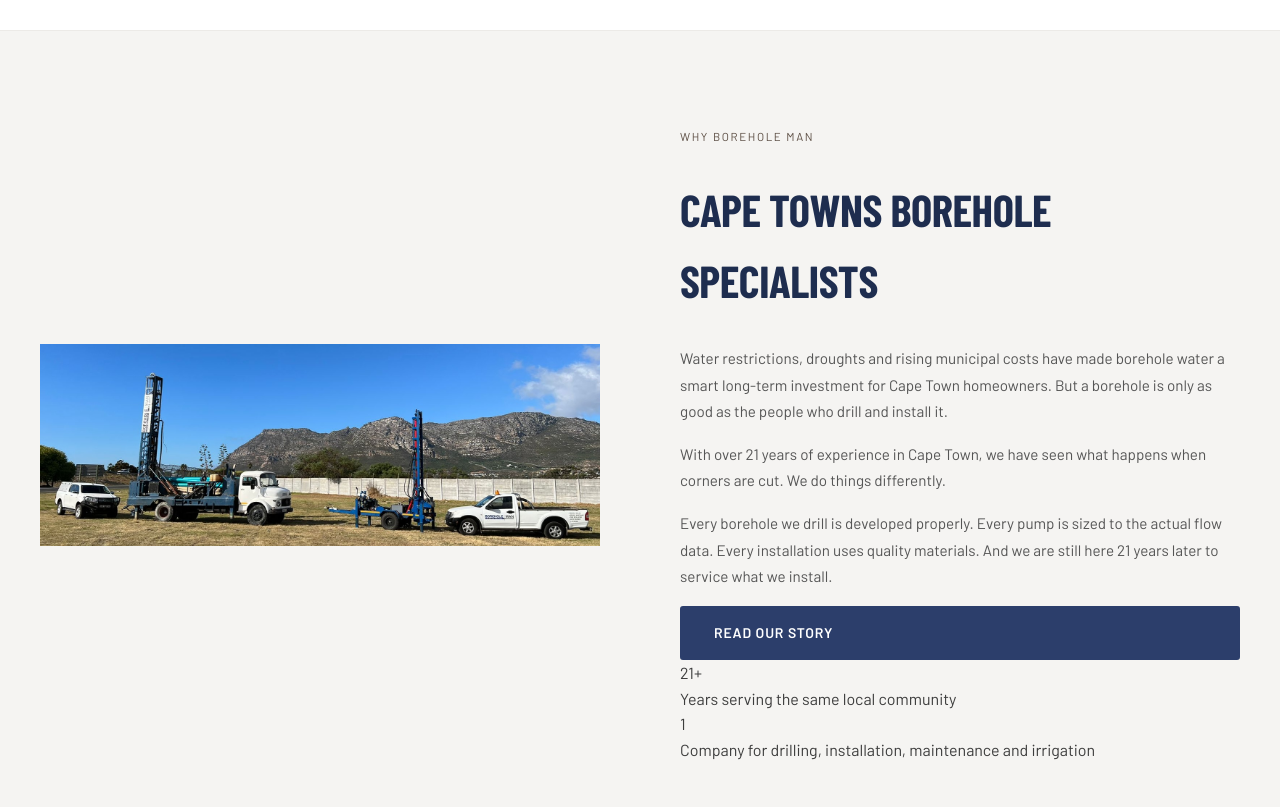
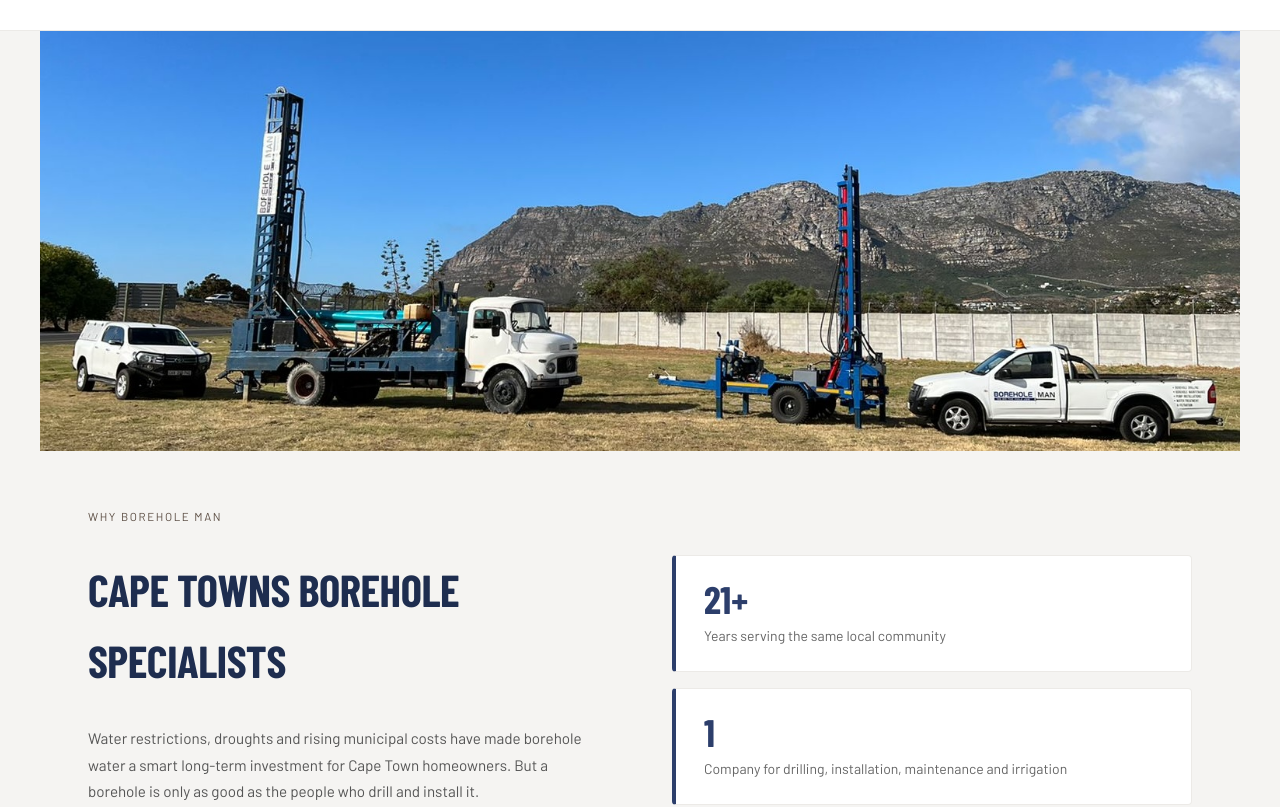
Before and after one commit to BoreholeMan/my-website, a React (Vite) app: page / in a window 1280 px wide. Shown: the part 1780-2587 px from the top of the page. Built offline with nearby package versions, Linux system fonts and the light colour scheme; a web font is replaced by a local one.

Commit message:
Refactor styles for the why section and stat cards

```diff
--- a/src/pages/Home.module.css
+++ b/src/pages/Home.module.css
@@ -257,17 +257,34 @@
 
 .why {
   background: var(--off-white);
-  padding: 96px 24px;
+  padding: 0 0 96px;
   border-top: 1px solid var(--light-gray);
 }
 
 .whyInner {
   max-width: 1200px;
   margin: 0 auto;
+}
+
+.whyPhoto {
+  width: 100%;
+  height: 420px;
+  overflow: hidden;
+}
+
+.whyPhoto img {
+  width: 100%;
+  height: 100%;
+  object-fit: cover;
+  object-position: center;
+}
+
+.whyBottom {
   display: grid;
   grid-template-columns: 1fr 1fr;
-  gap: 80px;
-  align-items: center;
+  gap: 64px;
+  align-items: start;
+  padding: 56px 48px 0;
 }
 
 .whyText {
@@ -282,38 +299,47 @@
   line-height: 1.75;
 }
 
-.whyStats {
+.whyStatCards {
   display: flex;
   flex-direction: column;
-  gap: 0;
+  gap: 16px;
+  padding-top: 48px;
 }
 
-.whyStat {
-  padding: 28px 0;
-  border-bottom: 1px solid var(--light-gray);
-  display: flex;
-  gap: 24px;
-  align-items: flex-start;
+.whyStatCard {
+  background: white;
+  border: 1px solid var(--light-gray);
+  border-left: 4px solid var(--navy);
+  padding: 24px 28px;
+  border-radius: 4px;
 }
 
-.whyStat:first-child {
-  border-top: 1px solid var(--light-gray);
+.whyStatCardNum {
+  font-family: var(--font-display);
+  font-size: 2.4rem;
+  font-weight: 800;
+  color: var(--navy);
+  line-height: 1;
+  margin-bottom: 6px;
 }
 
-.whyStatNum {
-  font-family: var(--font-display);
-  font-size: 1.6rem;
-  font-weight: 800;
-  color: var(--navy);
-  min-width: 80px;
-  text-transform: uppercase;
-}
-
-.whyStatLabel {
+.whyStatCardLabel {
   font-size: 0.875rem;
   color: #666;
   line-height: 1.6;
-  padding-top: 4px;
+}
+
+@media (max-width: 900px) {
+  .whyBottom {
+    grid-template-columns: 1fr;
+    padding: 40px 24px 0;
+  }
+  .whyStatCards {
+    padding-top: 0;
+  }
+  .whyPhoto {
+    height: 280px;
+  }
 }
 
 .ctaBanner {
```
